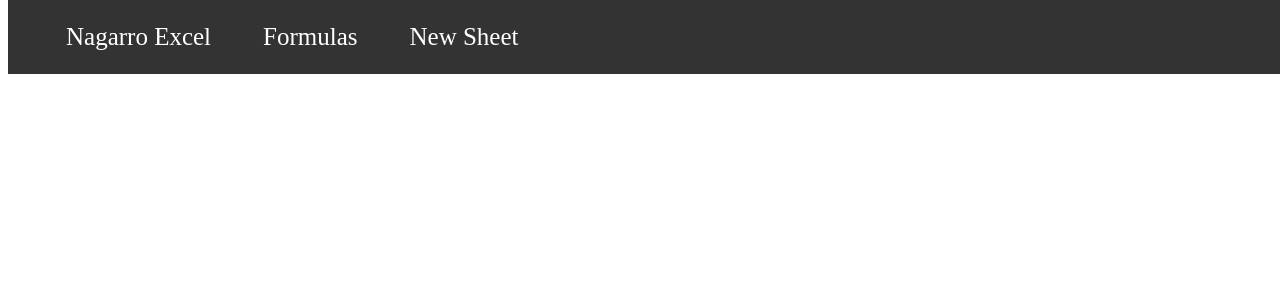
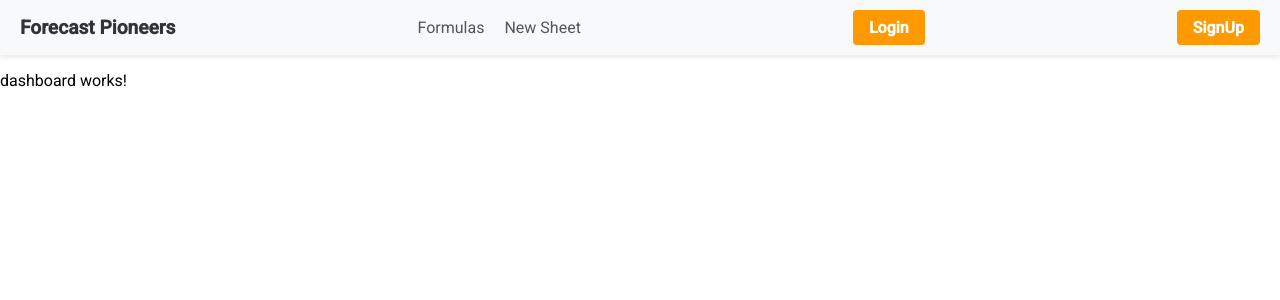
Before and after one commit to abhyast-ai/forecast-pioneer, an Angular app in the folder ngt3/: page / in a window 1280 px wide. Shown: the top 300 px of the page. Built offline with nearby package versions, Linux system fonts and the light colour scheme.

Commit message:
navbar Changed

```diff
--- a/ngt3/angular.json
+++ b/ngt3/angular.json
@@ -25,6 +25,7 @@
               "src/assets"
             ],
             "styles": [
+              "@angular/material/prebuilt-themes/pink-bluegrey.css",
               "src/styles.css"
             ],
             "scripts": []
@@ -87,6 +88,7 @@
               "src/assets"
             ],
             "styles": [
+              "@angular/material/prebuilt-themes/pink-bluegrey.css",
               "src/styles.css"
             ],
             "scripts": []
--- a/ngt3/package.json
+++ b/ngt3/package.json
@@ -11,10 +11,12 @@
   "private": true,
   "dependencies": {
     "@angular/animations": "^15.2.0",
+    "@angular/cdk": "~15.2.9",
     "@angular/common": "^15.2.0",
     "@angular/compiler": "^15.2.0",
     "@angular/core": "^15.2.0",
     "@angular/forms": "^15.2.0",
+    "@angular/material": "~15.2.9",
     "@angular/platform-browser": "^15.2.0",
     "@angular/platform-browser-dynamic": "^15.2.0",
     "@angular/router": "^15.2.0",
--- a/ngt3/src/app/components/navbar/navbar.component.css
+++ b/ngt3/src/app/components/navbar/navbar.component.css
@@ -1,39 +1,57 @@
-/* Navbar */
-.nav {
-    display: flex;
-    list-style-type: none;
+/* Reset default list styles */
+.navbar,
+ul {
   margin: 0;
-    padding: 2px 20px;
-    overflow: hidden;
-    background-color: #333;
-    position: fixed;
-    top: 0;
-    width: 100%;
-    z-index: 1000;
+  padding: 0;
+  list-style: none;
 }
 
-  .nav-item-right1{
-    margin-left: 780px;
-
+/* Navbar styles */
+.navbar {
+  display: flex;
+  justify-content: space-between;
+  align-items: center;
+  background-color: #f8f9fa;
+  padding: 10px 20px;
+  box-shadow: 0 2px 5px rgba(0, 0, 0, 0.1);
 }
 
-  .nav-link {
-    display: block;
-    color: white;
-    text-align: center;
-    padding: 13px 6px;
+/* Logo styles */
+.logo a {
   text-decoration: none;
+  color: #333;
+  font-weight: bold;
+  font-size: 1.2em;
 }
 
-  .nav-item {
-    padding: 8px 8px 8px 32px;
-    text-decoration: none;
-    font-size: 25px;
-    color: #818181;
-    display: block;
-    transition: 0.3s;
+/* Links styles */
+.links li {
+  display: inline-block;
+  margin-right: 20px;
 }
 
-  .nav-link:hover {
-    color: #b56c6c;
+.links a {
+  text-decoration: none;
+  color: #555;
+  transition: color 0.3s ease;
 }
+
+.links a:hover {
+  color: #f90;
+}
+
+/* Action button styles */
+.action_btn {
+  text-decoration: none;
+  color: #fff;
+  background-color: #f90;
+  padding: 8px 16px;
+  border-radius: 4px;
+  margin-left: 10px;
+  font-weight: bold;
+  transition: background-color 0.3s ease;
+}
+
+.action_btn:hover {
+  background-color: #ffaa00;
+}
--- a/ngt3/src/app/components/navbar/navbar.component.html
+++ b/ngt3/src/app/components/navbar/navbar.component.html
@@ -1,14 +1,11 @@
-<ul class="nav justify-content-end">
-    <li class="nav-item">
-      <a class="nav-link active" aria-current="page" routerLink="">Nagarro Excel</a>
-    </li>
-    <li class="nav-item" >
-      <a class="nav-link" routerLink="/formula">Formulas</a>
-    </li>
-
-    <li class="nav-item" >
-      <a class="nav-link" routerLink="/sheet">New Sheet</a>
-    </li>
-
-
-</ul>
+  <nav class="navbar">
+    <div class="logo">
+      <a href="">Forecast Pioneers</a>
+    </div>
+    <ul class="links">
+      <li><a href="/formula">Formulas</a></li>
+      <li><a href="/sheet">New Sheet</a></li>
+    </ul>
+    <a href="#" class="action_btn">Login</a>
+    <a href="#" class="action_btn">SignUp</a>
+  </nav>
--- a/ngt3/src/index.html
+++ b/ngt3/src/index.html
@@ -6,6 +6,9 @@
   <base href="/">
   <meta name="viewport" content="width=device-width, initial-scale=1">
   <link rel="icon" type="image/x-icon" href="favicon.ico">
+  <link rel="preconnect" href="https://fonts.gstatic.com">
+  <link href="https://fonts.googleapis.com/css2?family=Roboto:wght@300;400;500&display=swap" rel="stylesheet">
+  <link href="https://fonts.googleapis.com/icon?family=Material+Icons" rel="stylesheet">
 </head>
 <body>
   <app-root></app-root>
--- a/ngt3/src/styles.css
+++ b/ngt3/src/styles.css
@@ -1 +1,4 @@
 /* You can add global styles to this file, and also import other style files */
+
+html, body { height: 100%; }
+body { margin: 0; font-family: Roboto, "Helvetica Neue", sans-serif; }
```
Also changed, not shown: ngt3/src/app/app.module.ts (+9 -1 lines), 2 other files (tests, documents, lock files or other folders). Lines whose indentation alone changed are shown as unchanged.
